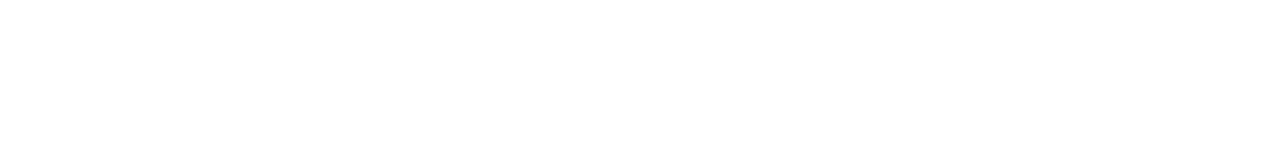
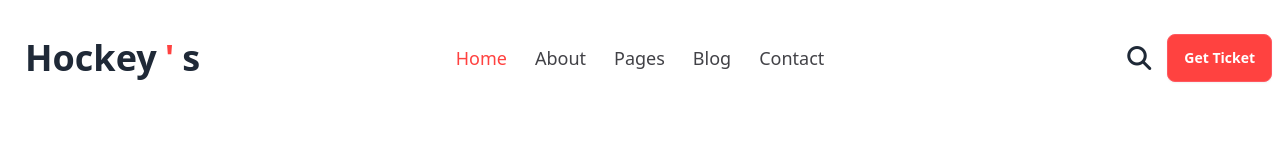
Before and after one commit to Selina-Khatun/hockey, a website: page index.html in a window 1280 px wide. Drawn offline with nearby package versions, Linux system fonts and the light colour scheme.

Commit message:
added navbar secdtion

```diff
--- a/index.html
+++ b/index.html
@@ -4,10 +4,53 @@
     <meta charset="UTF-8">
     <meta name="viewport" content="width=device-width, initial-scale=1.0">
     <title>Hockey’s</title>
+    <!-- daisyUi and tailwindcss -->
+    <link href="https://cdn.jsdelivr.net/npm/daisyui@4.6.0/dist/full.min.css" rel="stylesheet" type="text/css" />
+<script src="https://cdn.tailwindcss.com"></script>
+
+<!-- google fonts -->
+<link rel="preconnect" href="https://fonts.googleapis.com">
+<link rel="preconnect" href="https://fonts.gstatic.com" crossorigin>
+<link href="https://fonts.googleapis.com/css2?family=Manrope:wght@400;500;600;700;800&display=swap" rel="stylesheet">
+<!-- fontAwesome icons -->
+<script src="https://kit.fontawesome.com/8acf9ee4cf.js" crossorigin="anonymous"></script>
 </head>
 <body>
-    <header>
+    <header class="max-w-7xl m-auto">
+<nav>
+    <div class="navbar mt-5 ">
+        <div class="navbar-start">
+          <div class="dropdown">
+            <div tabindex="0" role="button" class="btn btn-ghost lg:hidden">
+              <svg xmlns="http://www.w3.org/2000/svg" class="h-5 w-5" fill="none" viewBox="0 0 24 24" stroke="currentColor"><path stroke-linecap="round" stroke-linejoin="round" stroke-width="2" d="M4 6h16M4 12h8m-8 6h16" /></svg>
+            </div>
+            <ul tabindex="0" class="menu menu-sm dropdown-content text-[#424247] mt-3 z-[1] p-2 shadow bg-base-100 rounded-box w-52">
+                <input type="button" value="Home" class= "text-[#FF4240] focus:text-red-500 cursor-pointer focus:bg-gray-100 p-2 mr-3 rounded-md">
+                <input type="button" value="About" class="focus:text-red-500 cursor-pointer focus:bg-gray-100 p-2 mr-3 rounded-md">
+                <input type="button" value="Pages" class="focus:text-red-500 cursor-pointer focus:bg-gray-100 p-2 mr-3 rounded-md">
+                <input type="button" value="Blog" class="focus:text-red-500 cursor-pointer focus:bg-gray-100 p-2 mr-3 rounded-md">
+                <input type="button" value="Contact" class="focus:text-red-500 cursor-pointer focus:bg-gray-100 p-2 rounded-md">
 
+            </ul>
+          </div>
+          <h3 class="btn btn-ghost text-4xl font-bold">Hockey<span class="text-[#FF4240]">'</span>s</h3>
+        </div>
+        <div class="navbar-center hidden lg:flex">
+          <ul class="menu menu-horizontal font-medium text-lg text-[#424247]  px-1">
+            <input type="button" value="Home" class= "text-[#FF4240] focus:text-red-500 cursor-pointer focus:bg-gray-100 p-2 mr-3 rounded-md">
+            <input type="button" value="About" class="focus:text-red-500 cursor-pointer focus:bg-gray-100 p-2 mr-3 rounded-md">
+            <input type="button" value="Pages" class="focus:text-red-500 cursor-pointer focus:bg-gray-100 p-2 mr-3 rounded-md">
+            <input type="button" value="Blog" class="focus:text-red-500 cursor-pointer focus:bg-gray-100 p-2 mr-3 rounded-md">
+            <input type="button" value="Contact" class="focus:text-red-500 cursor-pointer focus:bg-gray-100 p-2 rounded-md">
+          </ul>
+        </div>
+        <div class="navbar-end">
+            <i class="fa-solid fa-magnifying-glass md:block hidden lg:  mr-4 text-2xl"></i>
+          <button class="btn font-semibold text-white btn-error bg-[#FF4240]">Get Ticket</button>
+
+        </div>
+      </div>
+</nav>
     </header>
     <main>
 
--- /dev/null
+++ b/tailwind.config.js
@@ -0,0 +1,8 @@
+/** @type {import('tailwindcss').Config} */
+module.exports = {
+  content: ["./src/**/*.{html,js}"],
+  theme: {
+    extend: {},
+  },
+  plugins: [],
+}
```
Also changed, not shown: package.json (added, +7 -0 lines), Images/1.png (added), Images/10.png (added), Images/11.png (added), Images/2.png (added), Images/3.png (added), Images/4.png (added), Images/5.png (added), Images/6.png (added), Images/7.png (added), Images/8.png (added), Images/9.png (added), Images/Group 1171275317.png (added), Images/Group 1171275318.png (added), 1 more files, 1 other file.
